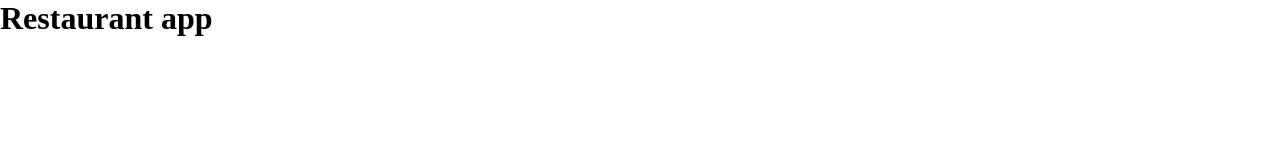
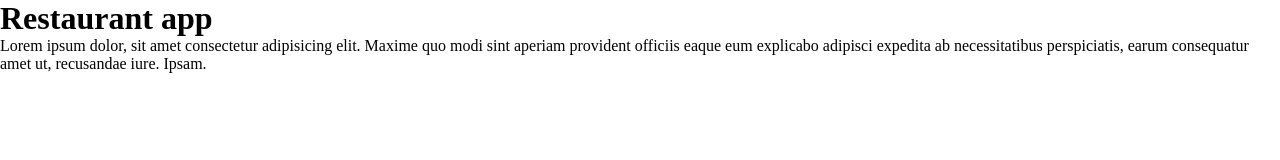
Before and after one commit to 369webforall/restaurantwebsite, a website: page index.html in a window 1280 px wide. Drawn offline with Linux system fonts and the light colour scheme.

Commit message:
project completed

```diff
--- a/index.html
+++ b/index.html
@@ -9,5 +9,12 @@
   </head>
   <body>
     <h1>Restaurant app</h1>
+
+    <p>
+      Lorem ipsum dolor, sit amet consectetur adipisicing elit. Maxime quo modi
+      sint aperiam provident officiis eaque eum explicabo adipisci expedita ab
+      necessitatibus perspiciatis, earum consequatur amet ut, recusandae iure.
+      Ipsam.
+    </p>
   </body>
 </html>
```
Also changed, not shown: package.json (added, +27 -0 lines), .stylelintrc.json (added), README.md, 3 other files.
